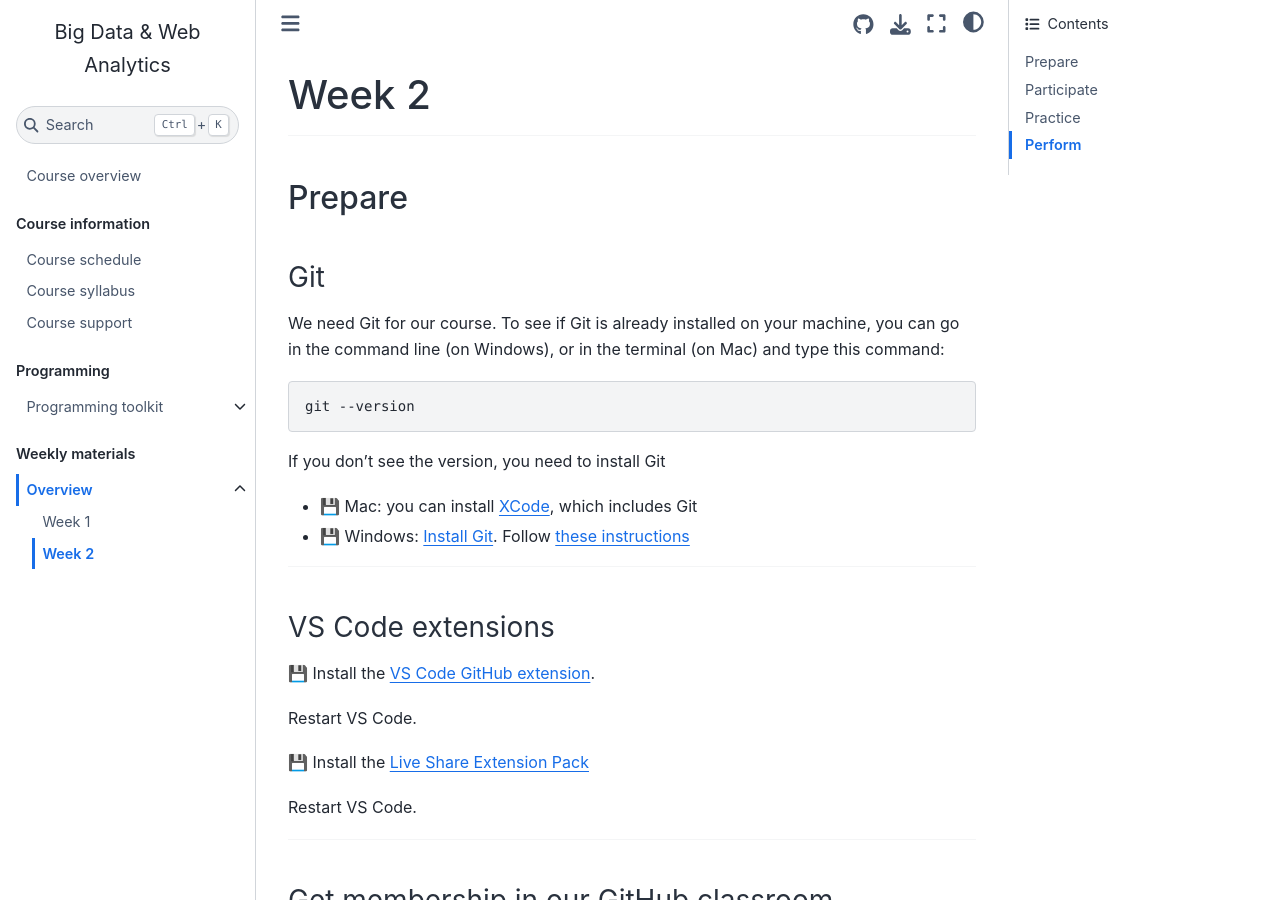
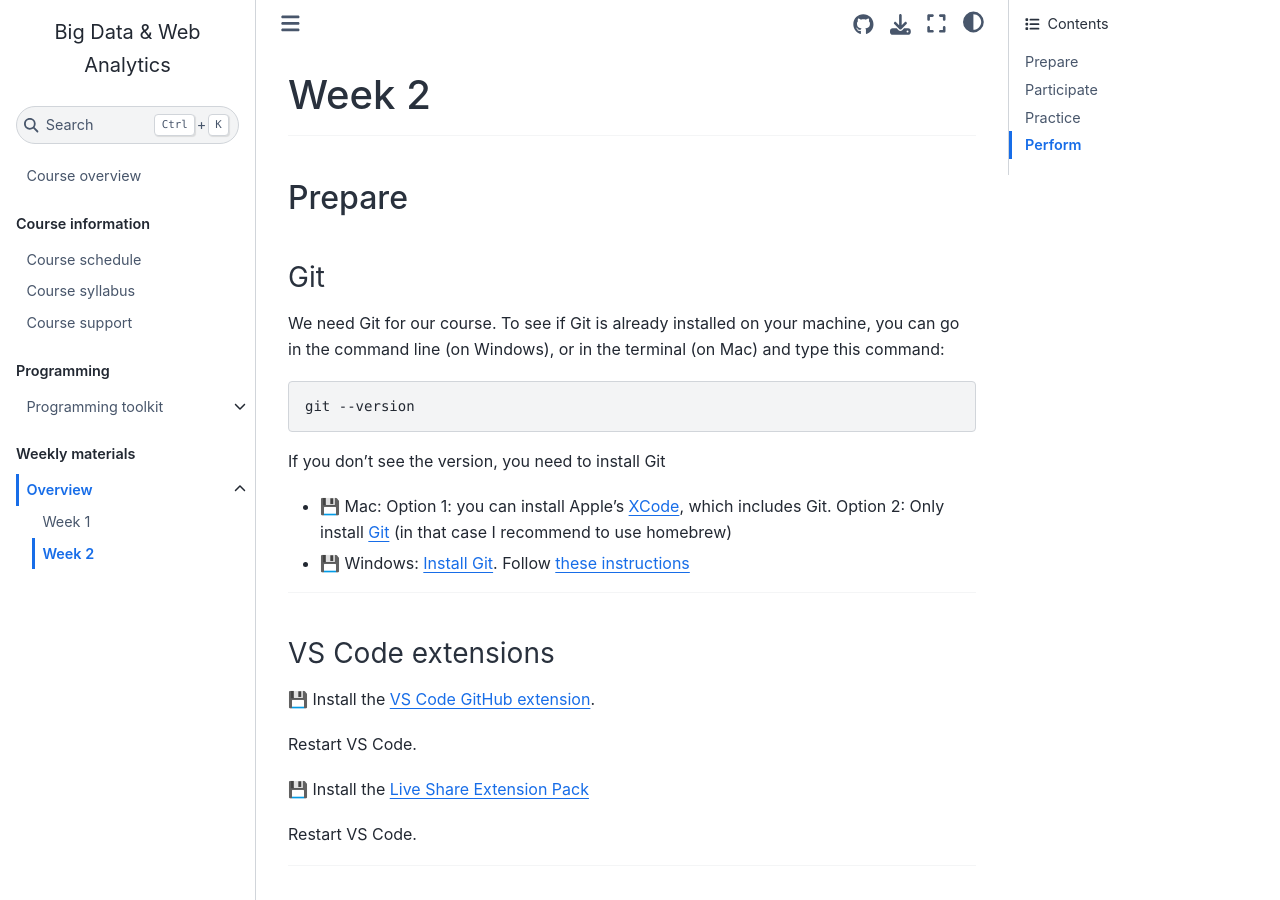
Before and after one commit to om2-ws22/website, a Jupyter Book: the page built from weeks/week2.md, in a window 1280 px wide and 900 px high. Built offline with Jupyter Book 1.0.4 settings and Sphinx 7.4.7 and the Sphinx Book theme 1.1.4, drawn with Linux system fonts in a browser that asks for light colours; comment, search, counter and statistics services are not loaded.

Commit message:
Update week2.md

```diff
--- a/weeks/week2.md
+++ b/weeks/week2.md
@@ -16,7 +16,7 @@ git --version
 
 If you don't see the version, you need to install Git
 
-- 💾 Mac: you can install [XCode](https://apps.apple.com/us/app/xcode/id497799835?mt=12), which includes Git
+- 💾 Mac: Option 1: you can install Apple's [XCode](https://apps.apple.com/us/app/xcode/id497799835?mt=12), which includes Git. Option 2: Only install [Git](https://git-scm.com/download/mac) (in that case I recommend to use homebrew)
 
 - 💾 Windows: [Install Git](https://git-scm.com/download/win). Follow [these instructions](https://www.heise.de/tipps-tricks/Git-auf-Windows-installieren-und-einrichten-5046134.html)
 
```
